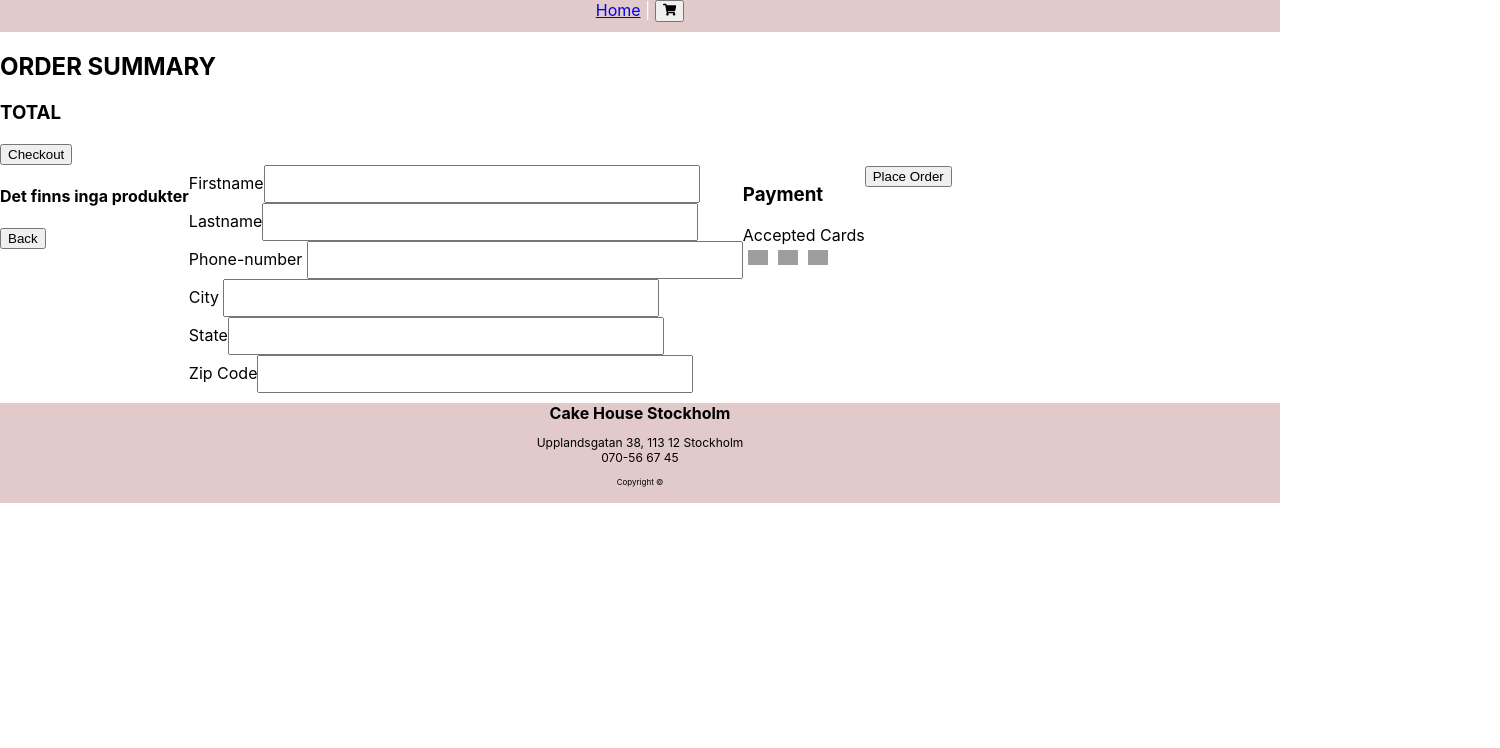
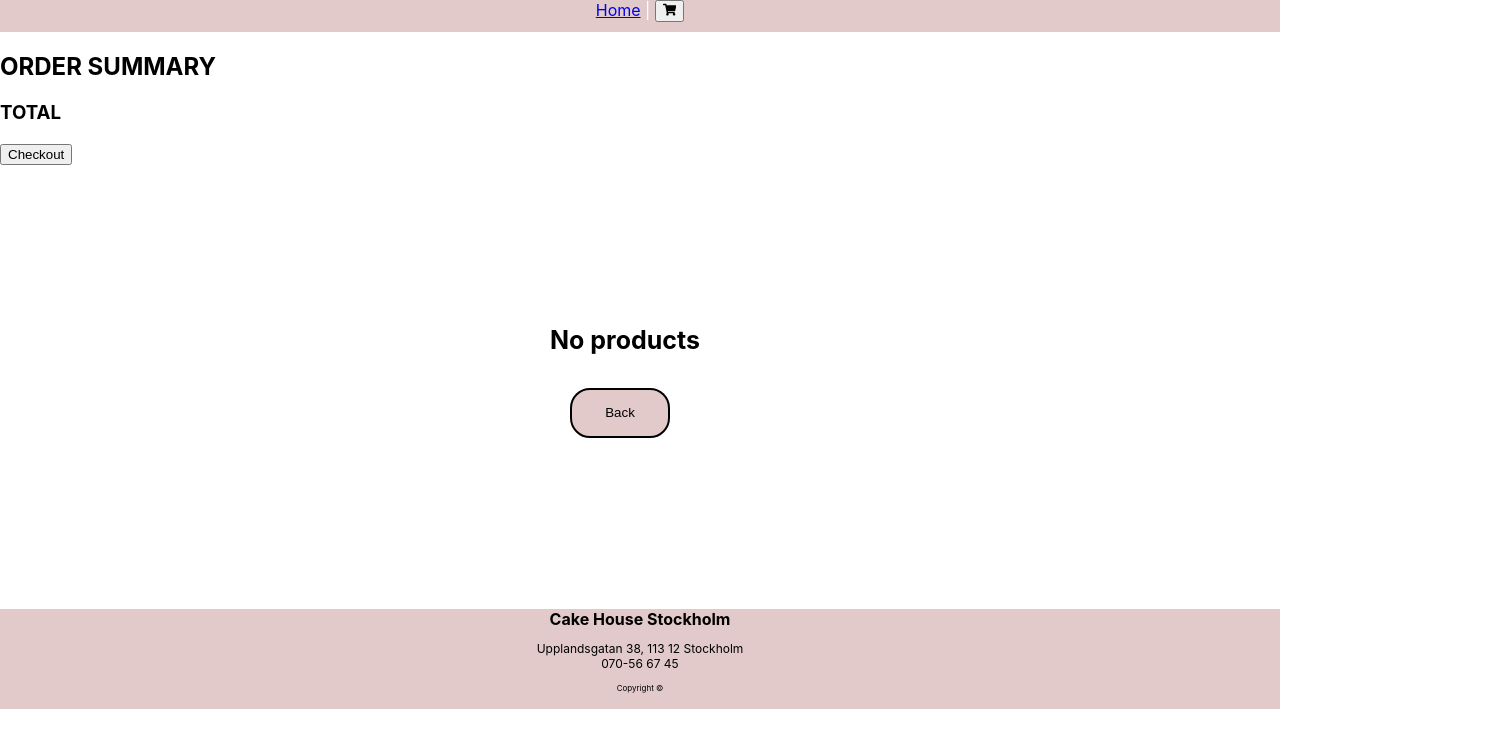
Before and after one commit to ebbakronw/react-webshop-inlamning, a React (Create React App) app in the folder template-react-webshop/: page /checkout in a window 1280 px wide. Shown: the top 748 px of the page, 1500 px wide, since content can reach past the window. Built offline with nearby package versions, Linux system fonts and the light colour scheme; grey boxes are pictures that could not be loaded; the HTML template or start-up script is replaced by a standard one.

Commit message:
style the checkout-page

```diff
--- a/template-react-webshop/src/pages/Checkout.js
+++ b/template-react-webshop/src/pages/Checkout.js
@@ -13,9 +13,9 @@ function Checkout({items, sum}) {
   <div className='products-checkout'>
 
        {items.length < 1 ?
-       <div>
-            <h4>Det finns inga produkter</h4>
-       <Link to="/"><button>Back</button></Link>
+       <div className='no-products'>
+            <h4 className='no-products-text'>No products</h4>
+            <Link to="/"><button className='home-checkout-btn'>Back</button></Link>
        </div>
        :
        <div className='products-description'>
@@ -24,15 +24,12 @@ function Checkout({items, sum}) {
            <table>
                 <tr>
                 <td><img src={item.url} alt='image' className='checkout-img'></img></td>
-                <td><h1>{item.title}</h1></td>
-                <td><h3>{item.price}</h3></td>
+                <td><h1 className='checkout-title'>{item.title}</h1></td>
+                <td><h3 className='checkout-price'>{item.price}</h3></td>
                 </tr>
            </table>
       ))}
-      <div className='total'>Total price: {sum}</div>
- </div>
-}
- </div>
+      <div className='total-price'>Total price: {sum}</div>
 
 
       <div className='input-container'>
@@ -83,6 +80,12 @@ function Checkout({items, sum}) {
 <div className='checkout-container'>
      <button type='button' className='checkout-btn'> Place Order</button>
 </div>
+ </div>
+}
+ </div>
+
+
+
 
     </div>
 
--- a/template-react-webshop/src/styles/Checkout.css
+++ b/template-react-webshop/src/styles/Checkout.css
@@ -1,12 +1,41 @@
+/* No products in checkout */
+.no-products{
+  margin: 160px 550px;
+}
+.no-products-text{
+  width: 200px;
+  margin-right: 200px;
+  font-size: 25px;
+}
+.home-checkout-btn{
+  margin-left: 20px;
+  width: 100px;
+  height: 50px;
+  border-radius: 20px;
+  background-color: #E2CACB;
+  border: 2px solid black;
+}
+/* products in checkout */
 .form-control{
-  padding: 1rem;
-
+    padding: 1rem;
     width: 400px;
     height: 2px;
 }
-
 .wrapper{
   display: flex;
+}
+.products-description{
+   width: 50%;
+}
+.checkout-img{
+  width: 200px;
+  height: auto;
+}
+.checkout-title{
+
+}
+.input-continer{
+
 }
 .icon-container img{
   margin: 5px;
```
Lines whose indentation alone changed are shown as unchanged.
